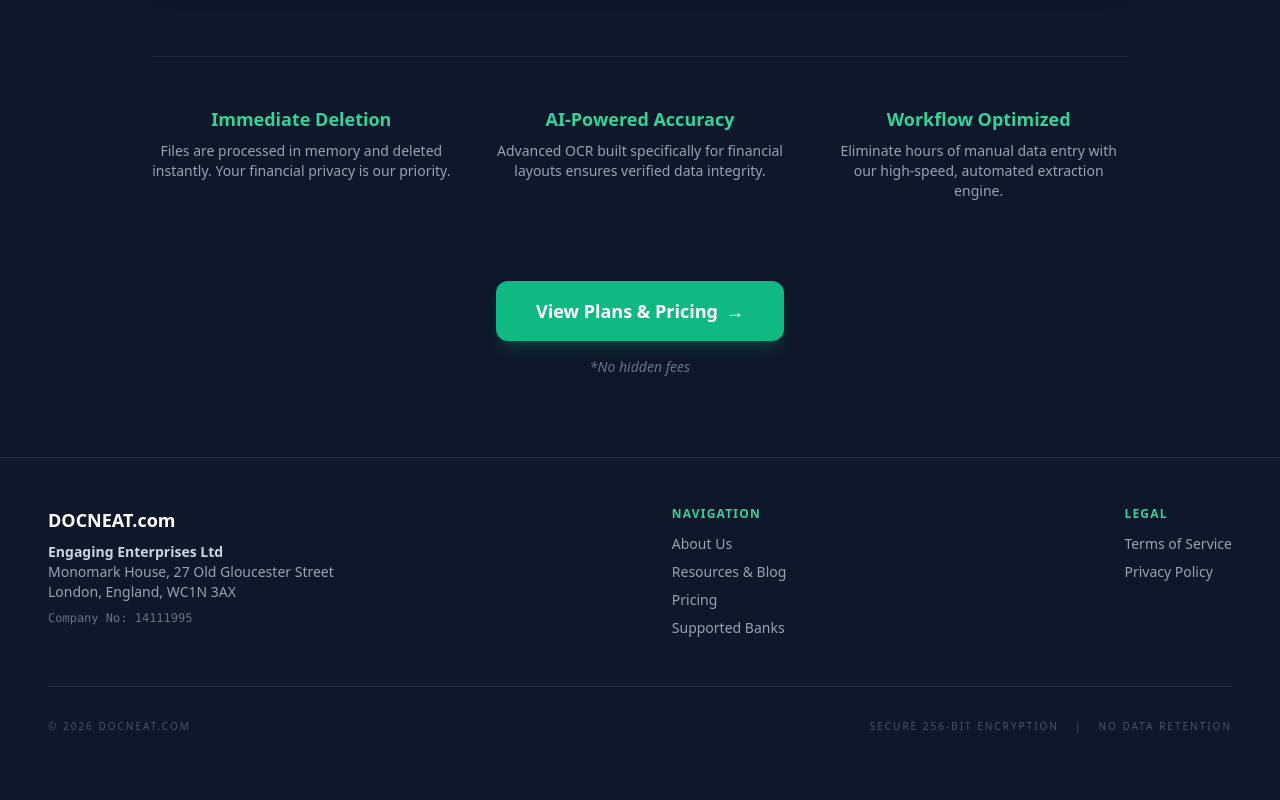
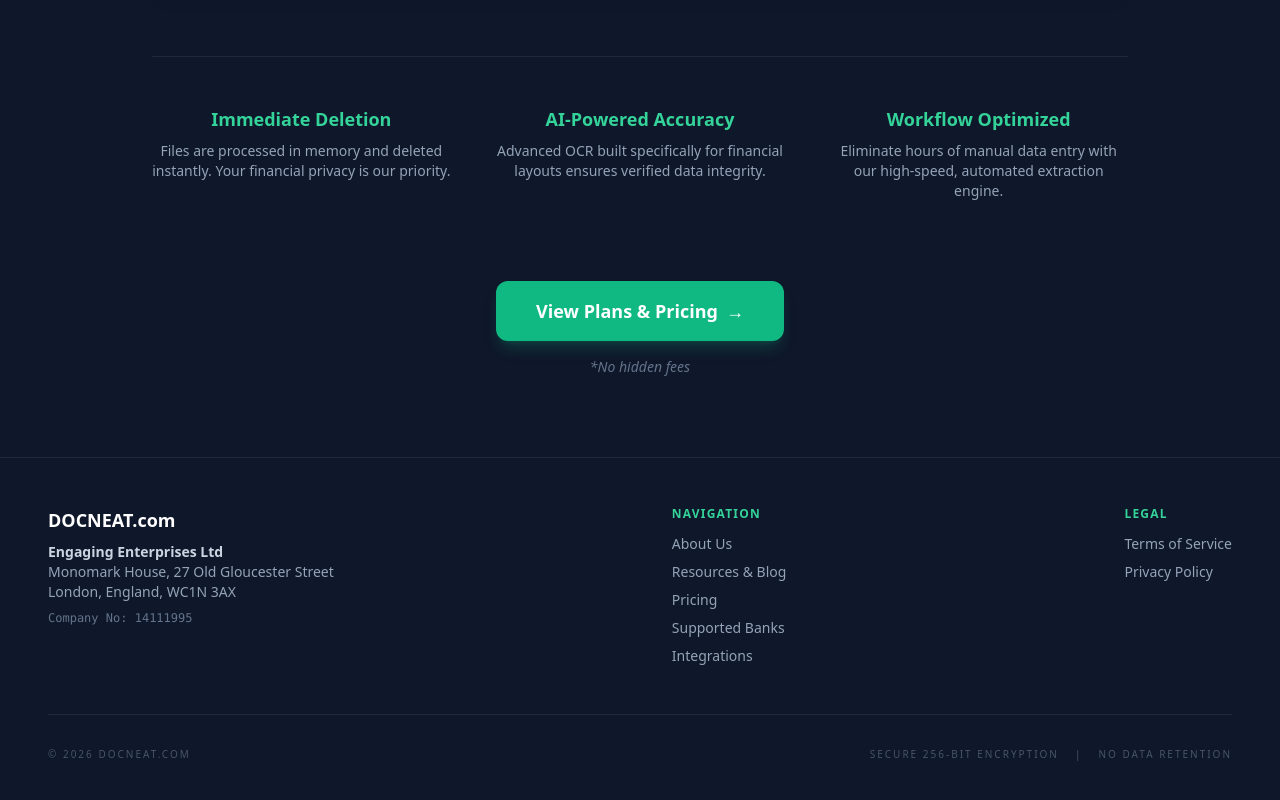
Before and after one commit to timarmstead/docneat-frontend, a Next.js app: page / in a window 1280 px wide. Shown: the part 843-1643 px from the top of the page. Built offline with nearby package versions, Linux system fonts and the light colour scheme; no server answers.

Commit message:
Add Integrations link to footer

```diff
--- a/app/layout.tsx
+++ b/app/layout.tsx
@@ -4,11 +4,9 @@ import dynamic from 'next/dynamic'
 import Link from 'next/link'
 import { ClerkProvider } from '@clerk/nextjs'
 
-// Dynamically import Navbar to prevent Hydration errors
 const Navbar = dynamic(() => import('@/components/Navbar'), { ssr: false });
 
 export const metadata: Metadata = {
-  // CLEANED: This sets the "Site Name" and default title without adding extra suffixes
   title: 'DocNeat.com — Secure. Fast. Accurate.',
   description: 'Convert bank statements, invoices, receipts to Excel/CSV instantly and securely',
   verification: {
@@ -27,10 +25,6 @@ export default function RootLayout({
   return (
     <html lang="en" className="h-full">
       <body className="antialiased bg-slate-900 text-slate-200 flex flex-col min-h-screen">
-        {/* CRITICAL FIX: Hard-coding the LIVE publishable key.
-          Replace the XXXXXX below with your actual key from the Clerk Dashboard.
-          It must start with 'pk_live_'.
-        */}
         <ClerkProvider publishableKey="pk_live_Y2xlcmsuZG9jbmVhdC5jb20k">
           <Navbar />
 
@@ -59,6 +53,7 @@ export default function RootLayout({
                     <Link href="/blog" className="text-slate-400 hover:text-white transition-colors">Resources & Blog</Link>
                     <Link href="/pricing" className="text-slate-400 hover:text-white transition-colors">Pricing</Link>
                     <Link href="/convert" className="text-slate-400 hover:text-white transition-colors">Supported Banks</Link>
+                    <Link href="/software/convert-pdf-to-quickbooks" className="text-slate-400 hover:text-white transition-colors">Integrations</Link>
                   </div>
                 </div>
 
```
